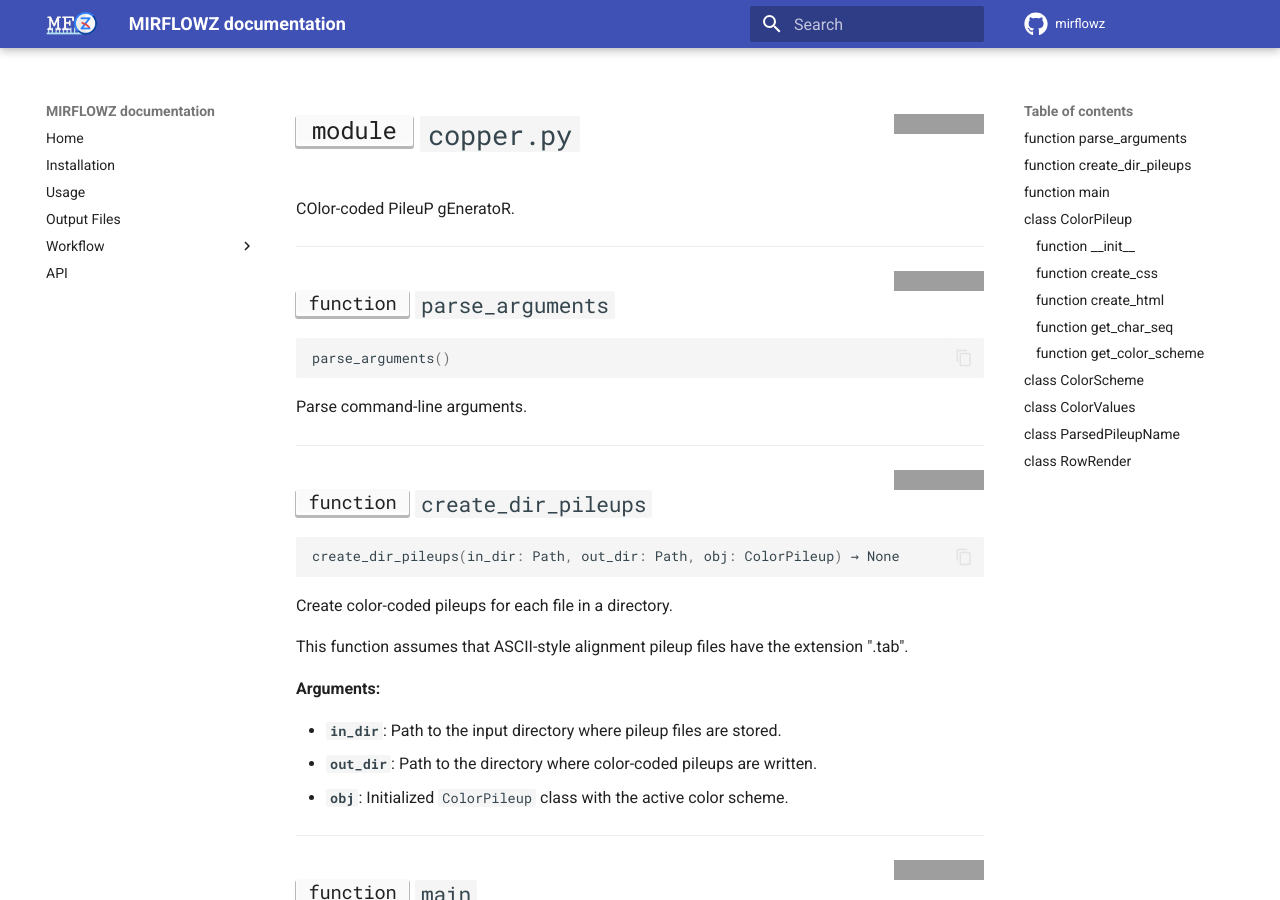
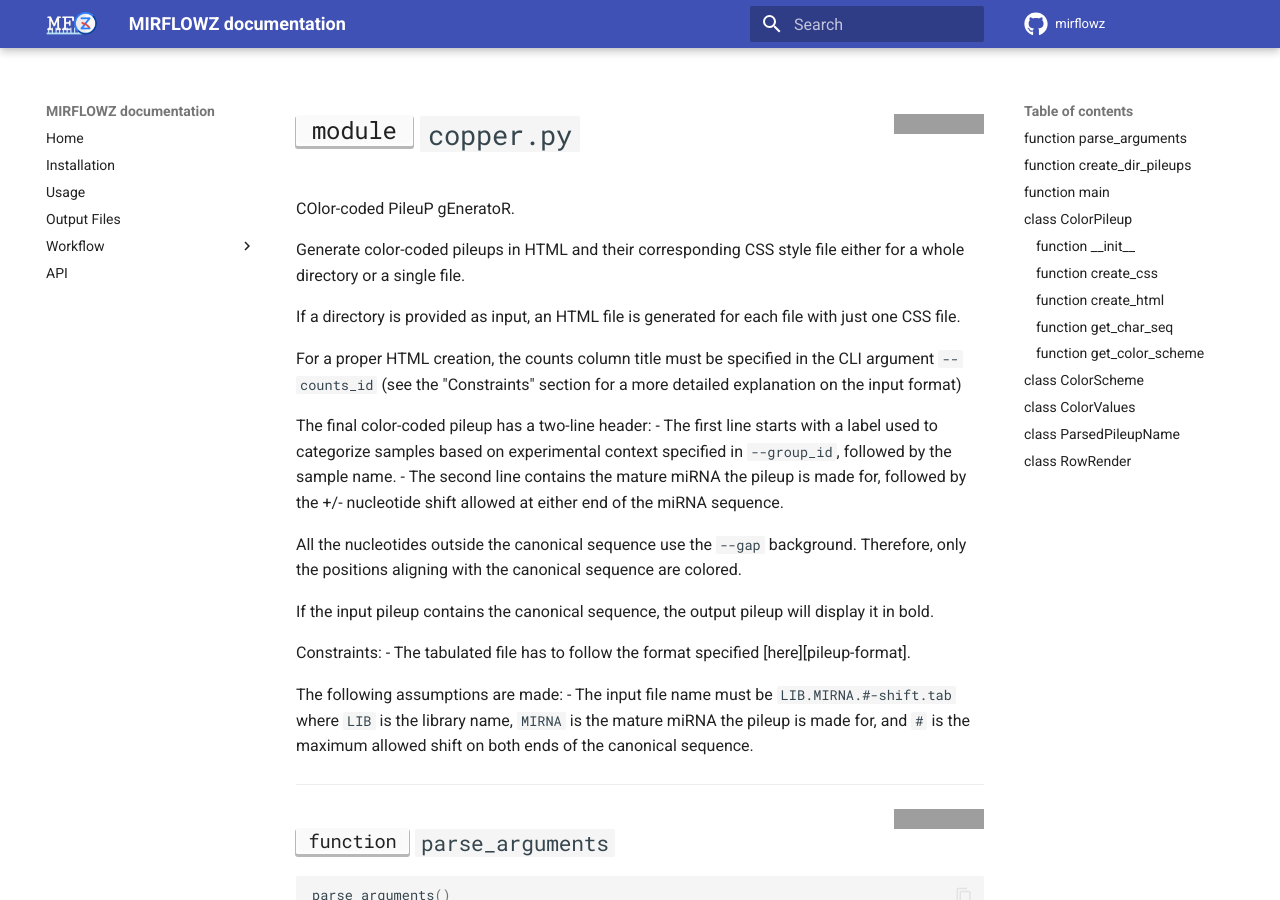
Before and after one commit to zavolanlab/mirflowz, an MkDocs documentation site: the page built from docs/api/copper.py.md, in a window 1280 px wide and 900 px high. Built offline with MkDocs 1.6.1 and Material for MkDocs 9.7.7, drawn with Linux system fonts in a browser that asks for light colours; comment, search, counter and statistics services are not loaded; grey boxes are pictures that could not be loaded.

Commit message:
docs: add copper.py docstring

```diff
--- a/docs/api/copper.py.md
+++ b/docs/api/copper.py.md
@@ -4,7 +4,40 @@
 
 COlor-coded PileuP gEneratoR.
 
+Generate color-coded pileups in HTML and their corresponding CSS style file
+either for a whole directory or a single file.
 
+If a directory is provided as input, an HTML file is generated for each
+file with just one CSS file.
+
+For a proper HTML creation, the counts column title must be specified in
+the CLI argument `--counts_id` (see the "Constraints" section for a more
+detailed explanation on the input format)
+
+The final color-coded pileup has a two-line header:
+    - The first line starts with a label used to categorize samples based
+        on experimental context specified in `--group_id`, followed by the
+        sample name.
+    - The second line contains the mature miRNA the pileup is made for,
+        followed by the +/- nucleotide shift allowed at either end of the
+        miRNA sequence.
+
+All the nucleotides outside the canonical sequence use the `--gap`
+background. Therefore, only the positions aligning with the canonical
+sequence are colored.
+
+If the input pileup contains the canonical sequence, the output pileup
+will display it in bold.
+
+
+Constraints:
+- The tabulated file has to follow the format specified [here][pileup-format].
+
+The following assumptions are made:
+- The input file name must be `LIB.MIRNA.#-shift.tab` where `LIB` is the
+    library name, `MIRNA` is the mature miRNA the pileup is made for, and
+    `#` is the maximum allowed shift on both ends of the canonical
+    sequence.
 ---
 
 <a href="https://github.com/zavolanlab/mirflowz/blob/dev/workflow/scripts/copper.py#L426"><img align="right" style="float:right;" src="https://img.shields.io/badge/-source-cccccc?style=flat-square"></a>
```
